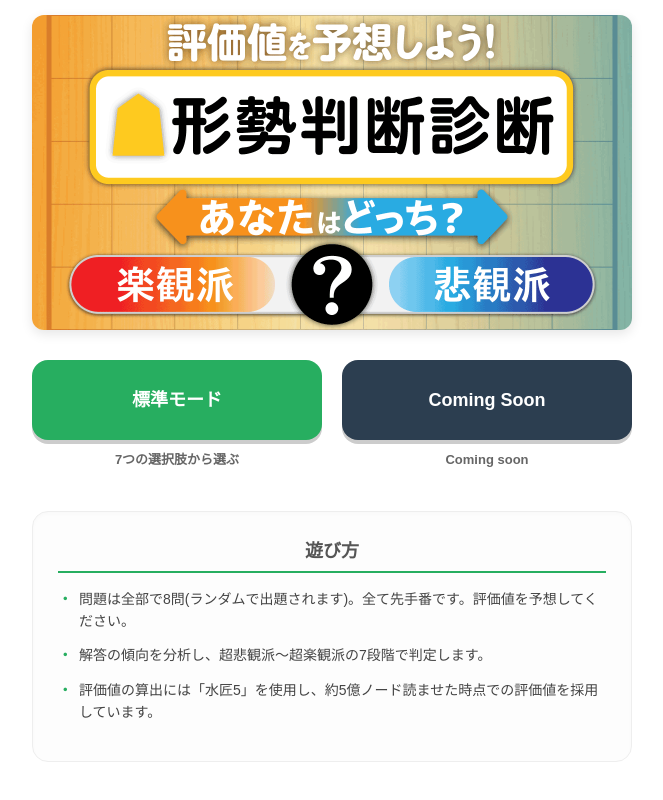
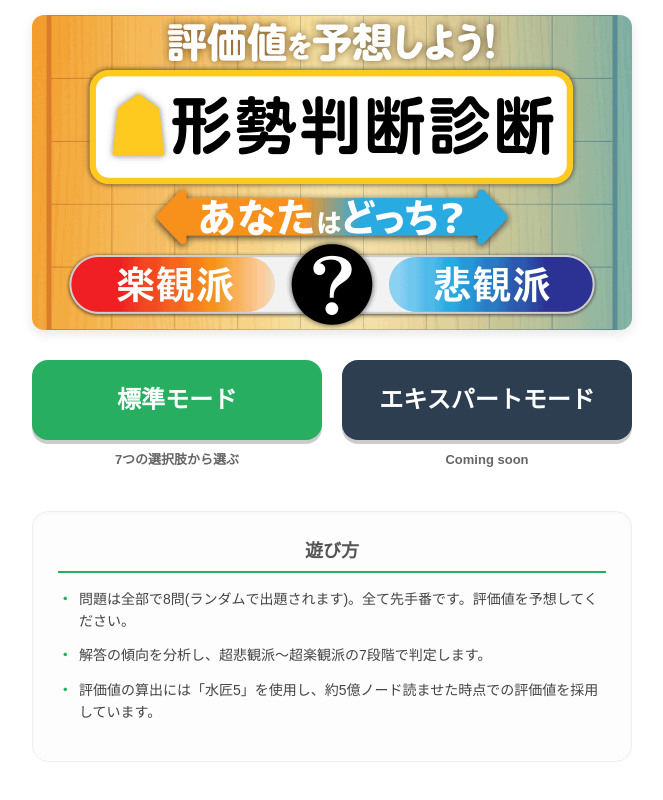
Before and after one commit to pizznara/evalquiz, a plain HTML site: page index.html in a window 1280 px wide. Shown: the whole page, without its empty margins (308-971 px from the left). Drawn offline with Linux system fonts and the light colour scheme; a web font is replaced by a local one.

Commit message:
Update index.html

```diff
--- a/index.html
+++ b/index.html
@@ -30,7 +30,7 @@
         .btn {
             display: flex; align-items: center; justify-content: center;
             width: 100%; height: 80px; border-radius: 16px;
-            text-decoration: none; color: white !important; font-weight: bold; font-size: 18px;
+            text-decoration: none; color: white !important; font-weight: bold; font-size: 24px;
             transition: transform 0.2s, box-shadow 0.2s; box-shadow: 0 4px 0 rgba(0,0,0,0.2);
             border: none; cursor: pointer;
         }
@@ -69,7 +69,7 @@
         </div>
 
         <div class="mode-box">
-            <a href="#" onclick="return false;" class="btn btn-expert">Coming Soon</a>
+            <a href="#" onclick="return false;" class="btn btn-expert">エキスパートモード</a>
             <div class="caption">Coming soon</div>
         </div>
     </div>
```
